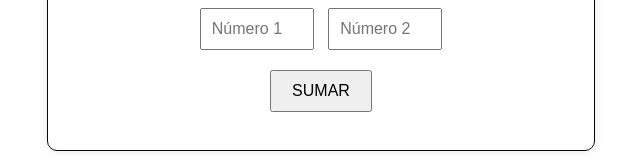
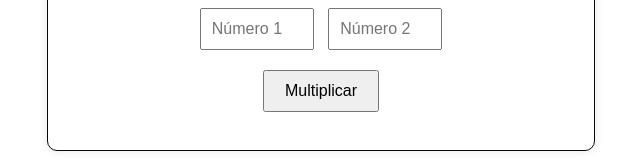
Before and after one commit to SixtoArrejin/Continous-Integation, a website: page index.html in a window 1280 px wide. Shown: the part 387-549 px from the top of the page, without its empty margins (319-959 px from the left). Drawn offline with Linux system fonts and the light colour scheme.

Commit message:
Boton dice multiplicar

```diff
--- a/index.html
+++ b/index.html
@@ -16,7 +16,7 @@
         <input type="number" id="num1" placeholder="Número 1">
         <input type="number" id="num2" placeholder="Número 2">
         <br>
-        <button onclick="multiplicar()">SUMAR</button>
+        <button onclick="multiplicar()">Multiplicar</button>
         <p id="resultado"></p>
     </div>
     <script src="script.js"></script>
```
Also changed, not shown: .circleci/config.yml, 1 other file.
